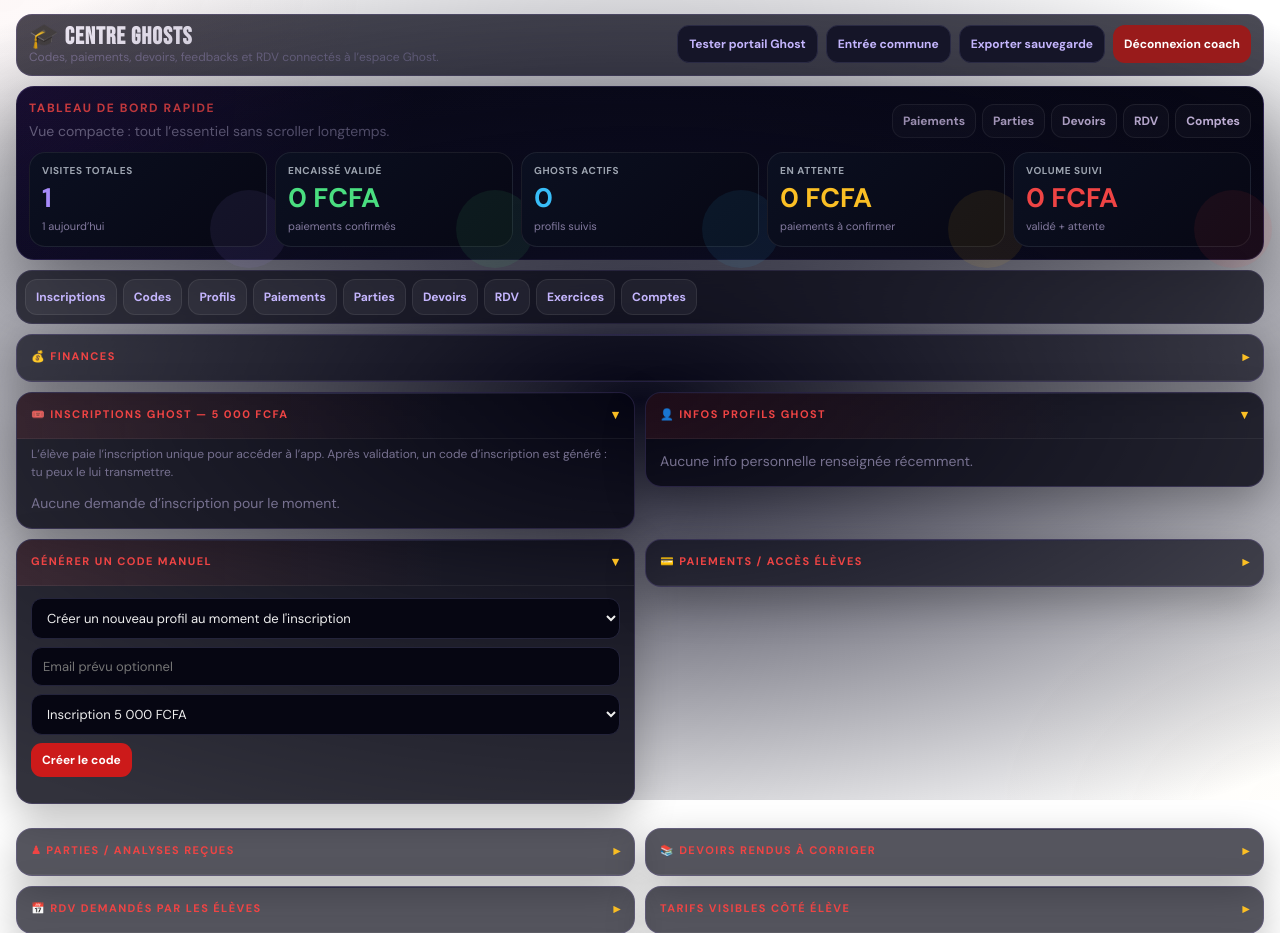
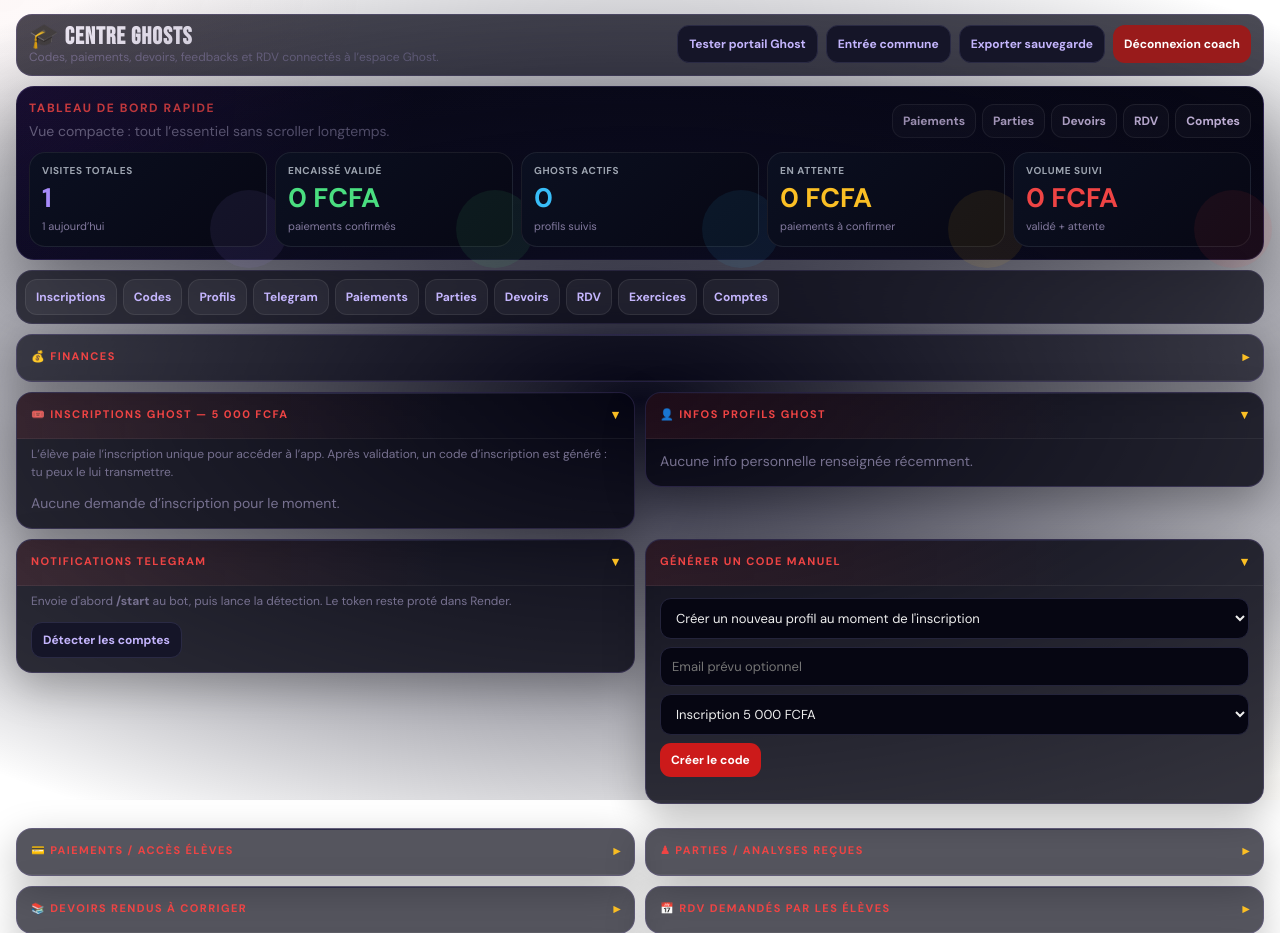
Before and after one commit to klarsenn95-oss/ghost-chess-academy, a Flask app: page /admin/clients in a window 1280 px wide. Shown: the top 933 px of the page. Run offline with Flask 3, Linux system fonts and the light colour scheme; some libraries are stand-ins or nearby versions.

Commit message:
Add secure Telegram setup assistant

```diff
--- a/app.py
+++ b/app.py
@@ -1063,6 +1063,34 @@ def telegram_send(chat_id, text):
     except Exception as e:
         print(f"[GHOST] Telegram notification skipped: {e}")
         return False
+
+def telegram_recent_chats():
+    token = os.environ.get("TELEGRAM_BOT_TOKEN") or os.environ.get("GHOST_TELEGRAM_BOT_TOKEN")
+    if not token:
+        return [], "Token Telegram absent dans l'environnement."
+    try:
+        req = Request(f"https://api.telegram.org/bot{token}/getUpdates", method="GET")
+        with urlopen(req, timeout=6) as resp:
+            payload = json.loads(resp.read().decode("utf-8"))
+        if not payload.get("ok"):
+            return [], payload.get("description") or "Telegram a refusé la requête."
+        chats = {}
+        for update in payload.get("result", []):
+            message = update.get("message") or update.get("edited_message") or update.get("channel_post") or {}
+            chat = message.get("chat") or {}
+            chat_id = chat.get("id")
+            if chat_id is None:
+                continue
+            name = " ".join(filter(None, [chat.get("first_name"), chat.get("last_name")])).strip()
+            chats[str(chat_id)] = {
+                "id": str(chat_id),
+                "name": name or chat.get("title") or chat.get("username") or "Compte Telegram",
+                "username": chat.get("username") or "",
+                "type": chat.get("type") or "private",
+            }
+        return list(chats.values()), ""
+    except Exception as e:
+        return [], f"Connexion Telegram impossible : {e}"
 
 def telegram_chat_for_student(data, student_index):
     if isinstance(student_index, int) and 0 <= student_index < len(data.get("students", [])):
@@ -1538,7 +1566,8 @@ def add_client_notification(data, title, text, kind="info", user_id=None, studen
     data["client_notifications"] = data.get("client_notifications", [])[:120]
     admin_chat_id = (os.environ.get("TELEGRAM_ADMIN_CHAT_ID") or
                      os.environ.get("GHOST_TELEGRAM_ADMIN_CHAT_ID") or
-                     os.environ.get("TELEGRAM_COACH_CHAT_ID"))
+                     os.environ.get("TELEGRAM_COACH_CHAT_ID") or
+                     data.get("telegram_admin_chat_id"))
     if admin_chat_id:
         who = student_name_from_index(data, student_index, "")
         suffix = f" - {who}" if who else ""
@@ -3398,6 +3427,26 @@ def api_admin_upload():
         return jsonify({"ok": False, "error": "Aucun fichier valide."}), 400
     return jsonify({"ok": True, "url": urls[0], "urls": urls})
 
+@app.route("/api/admin/telegram/chats", methods=["POST"])
+def api_admin_telegram_chats():
+    chats, error = telegram_recent_chats()
+    if error:
+        return jsonify({"ok": False, "error": error}), 400
+    return jsonify({"ok": True, "chats": chats})
+
+@app.route("/api/admin/telegram/connect", methods=["POST"])
+def api_admin_telegram_connect():
+    body = request.get_json(force=True, silent=True) or {}
+    chat_id = str(body.get("chat_id") or "").strip()
+    if not chat_id or not chat_id.lstrip("-").isdigit():
+        return jsonify({"ok": False, "error": "Chat Telegram invalide."}), 400
+    if not telegram_send(chat_id, "GHOST Academy\nNotifications coach connectées avec succès."):
+        return jsonify({"ok": False, "error": "Telegram n'a pas pu envoyer le message test."}), 400
+    data = load_data()
+    data["telegram_admin_chat_id"] = chat_id
+    save_data(data)
+    return jsonify({"ok": True, "chat_id": chat_id})
+
 @app.route("/api/admin/payment/confirm", methods=["POST"])
 def api_admin_payment_confirm():
     body = request.get_json(force=True, silent=True) or {}
--- a/templates/admin_clients.html
+++ b/templates/admin_clients.html
@@ -311,7 +311,7 @@ body{padding:8px 8px 72px!important}
 </div>
 
 <div class="center-nav" aria-label="Navigation rapide centre de commandement">
-  <a href="#registration-requests">Inscriptions</a><a href="#manual-code">Codes</a><a href="#profile-updates">Profils</a><a href="#payments">Paiements</a><a href="#games">Parties</a><a href="#homework">Devoirs</a><a href="#appointments">RDV</a><a href="#exercises">Exercices</a><a href="#accounts">Comptes</a>
+  <a href="#registration-requests">Inscriptions</a><a href="#manual-code">Codes</a><a href="#profile-updates">Profils</a><a href="#telegram-setup">Telegram</a><a href="#payments">Paiements</a><a href="#games">Parties</a><a href="#homework">Devoirs</a><a href="#appointments">RDV</a><a href="#exercises">Exercices</a><a href="#accounts">Comptes</a>
 </div>
 
 <section class="grid">
@@ -365,6 +365,15 @@ body{padding:8px 8px 72px!important}
       {% endfor %}
     </div>
     {% else %}<div class="muted">Aucune info personnelle renseignée récemment.</div>{% endif %}
+  </div>
+
+  <div class="card" id="telegram-setup">
+    <div class="ttl">Notifications Telegram</div>
+    <div class="section-note">Envoie d'abord <b>/start</b> au bot, puis lance la détection. Le token reste proté dans Render.</div>
+    <button class="btn secondary" type="button" onclick="discoverTelegramChats()">Détecter les comptes</button>
+    <select class="fi" id="telegram-chat" style="display:none;margin-top:10px"></select>
+    <button class="btn" id="telegram-connect" type="button" style="display:none" onclick="connectTelegramCoach()">Connecter le coach et tester</button>
+    <span class="muted" id="telegram-msg"></span>
   </div>
 
   <div class="card" id="manual-code">
@@ -509,6 +518,8 @@ async function postJSON(url,payload){const r=await fetch(url,{method:'POST',head
 function showFileCount(input,id){const el=$(id); if(el) el.textContent = input.files && input.files.length ? input.files.length+' fichier(s) sélectionné(s)' : ''}
 async function uploadAdminFiles(inputId){const files=[...($(inputId)?.files||[])];if(!files.length)return [];const fd=new FormData();files.forEach(f=>fd.append('files',f));const r=await fetch('/api/admin/upload',{method:'POST',body:fd});const d=await r.json();if(!r.ok||!d.ok)throw new Error(d.error||'Impossible d\u2019envoyer le fichier.');return(d.urls||[d.url]).filter(Boolean)}
 async function generateCode(){const d=await postJSON('/api/admin/codes/generate',{student_index:$('student-index').value,email:$('email').value,plan:'no_plan',access_kind:$('access-kind').value});if(d.ok){$('new-code').innerHTML='<div class="code" style="font-size:22px">'+d.code.code+'</div><div class="muted">'+(d.code.free_access?'Inscription offerte : non comptabilisée.':'Inscription 5 000 FCFA comptabilisée.')+'</div>';setTimeout(()=>location.reload(),1200)}}
+async function discoverTelegramChats(){const msg=$('telegram-msg');msg.textContent='Détection…';const d=await postJSON('/api/admin/telegram/chats',{});if(!d.ok){msg.textContent=d.error||'Erreur Telegram';return}const select=$('telegram-chat');select.innerHTML=(d.chats||[]).map(c=>'<option value="'+c.id+'">'+(c.name||'Compte')+(c.username?' (@'+c.username+')':'')+' · '+c.id+'</option>').join('');if(!d.chats?.length){msg.textContent='Aucun compte trouvé. Envoie /start au bot puis recommence.';return}select.style.display='block';$('telegram-connect').style.display='inline-flex';msg.textContent=d.chats.length+' compte(s) détecté(s).'}
+async function connectTelegramCoach(){const msg=$('telegram-msg');msg.textContent='Envoi du test…';const d=await postJSON('/api/admin/telegram/connect',{chat_id:$('telegram-chat').value});msg.textContent=d.ok?'Telegram coach connecté. Vérifie le message reçu.':(d.error||'Erreur Telegram')}
 async function markRead(){await fetch('/api/admin/notifications/read',{method:'POST'});location.reload()}
 async function deleteAdminNotification(notification_id){if(!confirm('Supprimer cette notification côté coach ?'))return;const d=await postJSON('/api/admin/notifications/delete',{notification_id});if(d.ok){const row=$('admin-notif-'+notification_id);if(row)row.remove();}else alert(d.error||'Erreur')}
 async function sendFeedback(){const msg=$('fb-msg');msg.textContent='Envoi…';try{const attachments=await uploadAdminFiles('fb-file');const linkedGame=$('fb-linked-game-id')?.value||'';const d=await postJSON('/api/admin/feedback/send',{student_index:$('fb-student').value,title:$('fb-title').value,kind:$('fb-kind').value,priority:$('fb-priority').value,text:$('fb-text').value,attachments,image_url:attachments[0]||'',position_fen:$('fb-fen').value,pgn:$('fb-pgn').value,tags:$('fb-tags').value,linked_id:linkedGame,action_required:$('fb-action').checked});if(d.ok&&linkedGame)await postJSON('/api/admin/game/status',{student_index:$('fb-student').value,game_id:linkedGame,status:'corrigé'});msg.textContent=d.ok?'Feedback envoyé.':(d.error||'Erreur');if(d.ok)setTimeout(()=>location.reload(),800)}catch(error){msg.textContent=error.message||'Erreur pendant l\u2019envoi.'}}
@@ -556,7 +567,7 @@ document.addEventListener('DOMContentLoaded', function(){
     card.appendChild(controls);
   });
   const cards = Array.from(document.querySelectorAll('section.grid > .card.full, section.grid > .card[id]'));
-  const keepOpenIds = new Set(['registration-requests', 'manual-code', 'profile-updates']);
+  const keepOpenIds = new Set(['registration-requests', 'manual-code', 'profile-updates', 'telegram-setup']);
   cards.forEach(function(card, index){
     if(card.classList.contains('cc-panel')) return;
     const ttl = card.querySelector(':scope > .ttl');
```
